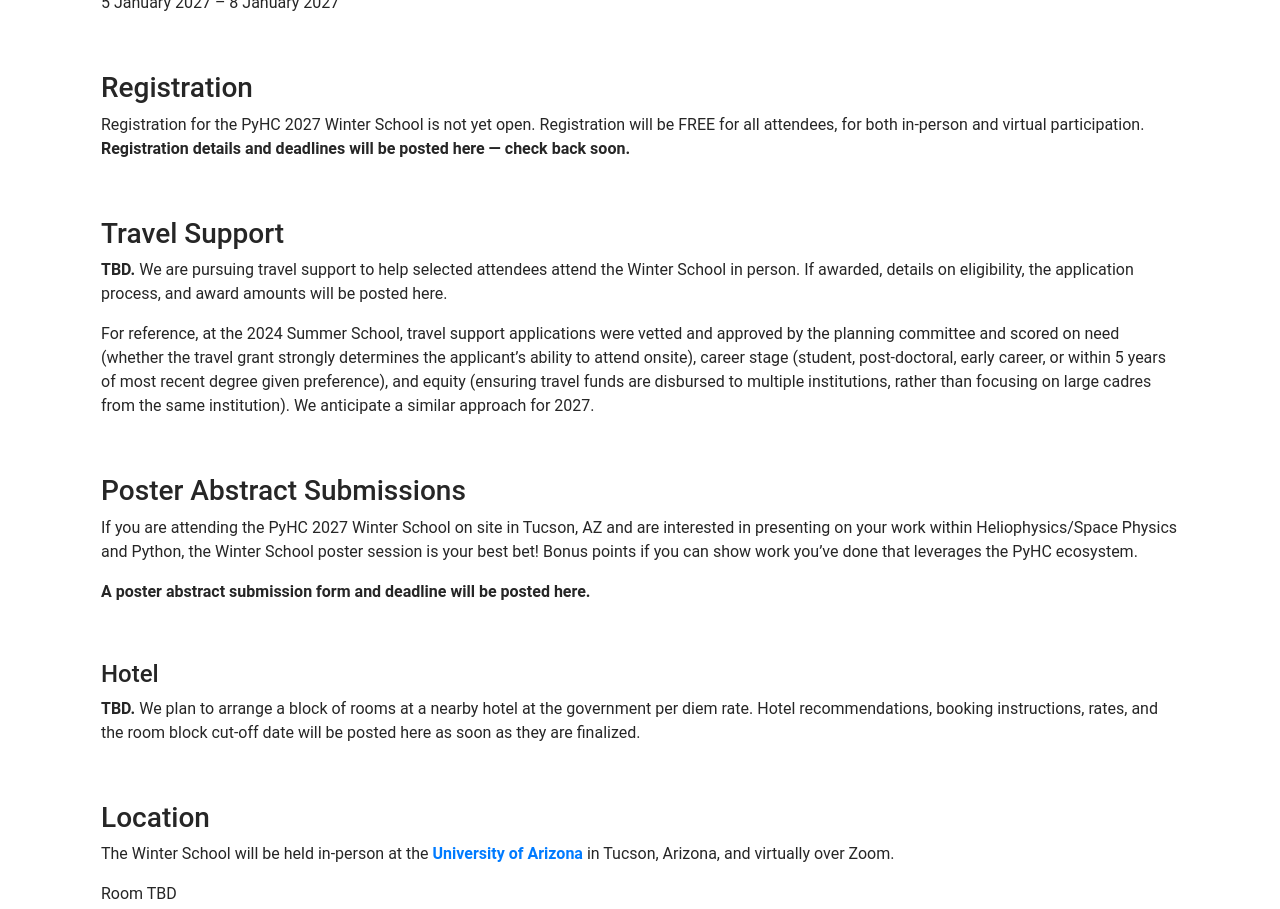
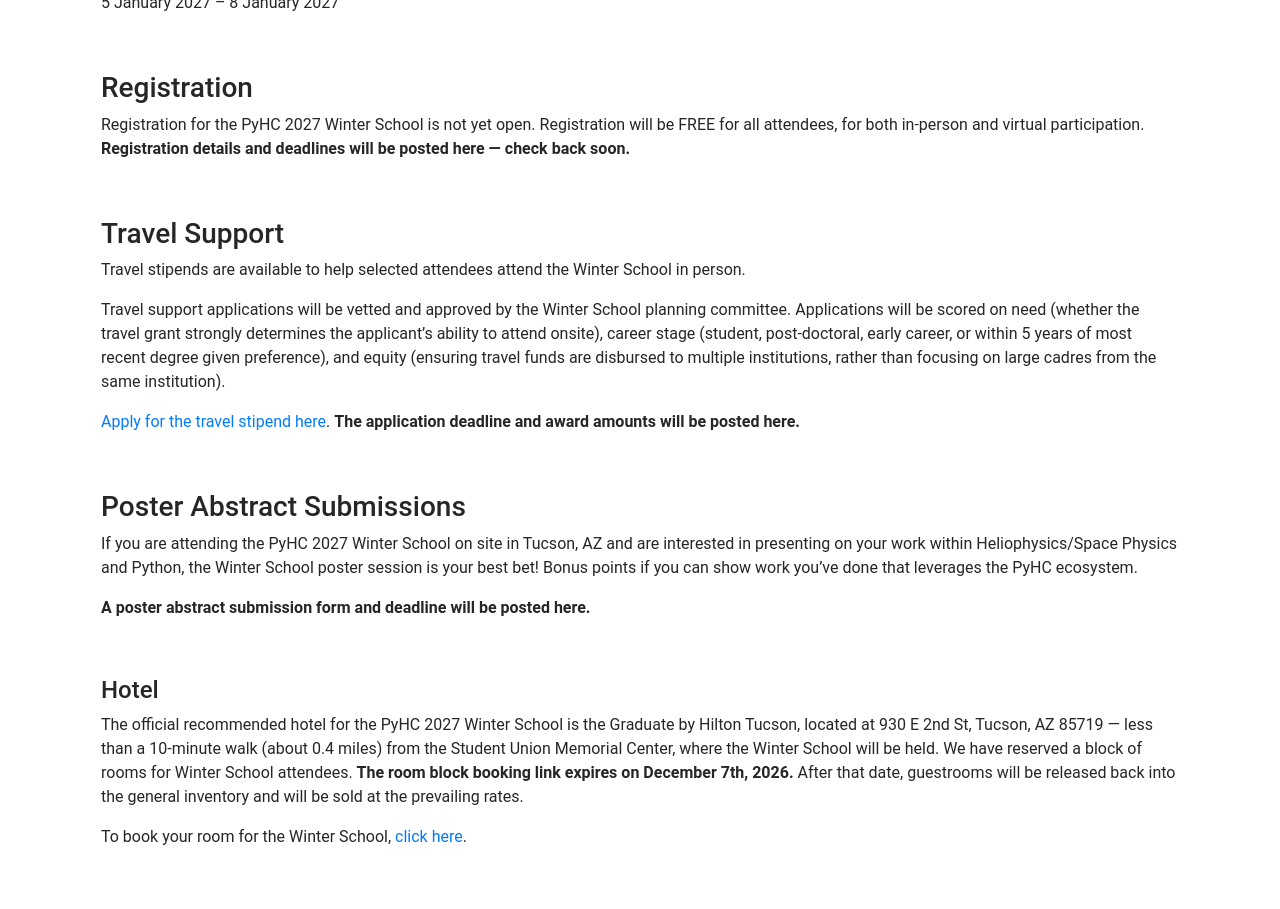
Before and after one commit to heliophysicsPy/heliophysicsPy.github.io, a Jekyll site: the page built from _pages/meetings/winter_schools/winter_school.md, in a window 1280 px wide and 1400 px high, scrolled down 1127 px. Shown: the top 909 px of the window. Built offline with Jekyll 4.4.1, drawn with Linux system fonts in a browser that asks for light colours; nearby versions of some CDN libraries; some of the changed text lies outside the part shown.

Commit message:
Add Winter School venue, hotel, and travel stipend details
Venue confirmed as the Student Union Memorial Center (1303 E University
Blvd); room numbers still TBD. Hotel room block at the Graduate by Hilton
Tucson with a 12/7/2026 booking cut-off. Travel stipend application form
is now live.

Co-Authored-By: Claude Opus 5 <noreply@anthropic.com>

```diff
--- a/_pages/meetings/winter_schools/winter_school.md
+++ b/_pages/meetings/winter_schools/winter_school.md
@@ -28,10 +28,12 @@ Registration for the PyHC 2027 Winter School is not yet open. Registration will
 
 <br>
 ### Travel Support
-<!-- TODO: Update once travel funding is confirmed (or remove this section if no travel support will be offered). -->
-**TBD.** We are pursuing travel support to help selected attendees attend the Winter School in person. If awarded, details on eligibility, the application process, and award amounts will be posted here.
+<!-- TODO: Add the application deadline, award amounts, and any eligibility restrictions (e.g. the NSF US-citizen/LPR rule that applied in 2024) once confirmed. -->
+Travel stipends are available to help selected attendees attend the Winter School in person.
 
-For reference, at the 2024 Summer School, travel support applications were vetted and approved by the planning committee and scored on need (whether the travel grant strongly determines the applicant's ability to attend onsite), career stage (student, post-doctoral, early career, or within 5 years of most recent degree given preference), and equity (ensuring travel funds are disbursed to multiple institutions, rather than focusing on large cadres from the same institution). We anticipate a similar approach for 2027.
+Travel support applications will be vetted and approved by the Winter School planning committee. Applications will be scored on need (whether the travel grant strongly determines the applicant's ability to attend onsite), career stage (student, post-doctoral, early career, or within 5 years of most recent degree given preference), and equity (ensuring travel funds are disbursed to multiple institutions, rather than focusing on large cadres from the same institution).
+
+[Apply for the travel stipend here](https://forms.gle/1tQ62tNjAw6JPNzb9). **The application deadline and award amounts will be posted here.**
 
 <br>
 ### Poster Abstract Submissions
@@ -42,22 +44,24 @@ If you are attending the PyHC 2027 Winter School on site in Tucson, AZ and are i
 
 <br>
 #### Hotel
-<!-- TODO: Add the recommended hotel, room block rate, booking link, and cut-off date. -->
-**TBD.** We plan to arrange a block of rooms at a nearby hotel at the government per diem rate. Hotel recommendations, booking instructions, rates, and the room block cut-off date will be posted here as soon as they are finalized.
+<!-- TODO: Add the negotiated room block rate (and parking cost, if any) once confirmed. -->
+The official recommended hotel for the PyHC 2027 Winter School is the Graduate by Hilton Tucson, located at 930 E 2nd St, Tucson, AZ 85719 — less than a 10-minute walk (about 0.4 miles) from the Student Union Memorial Center, where the Winter School will be held. We have reserved a block of rooms for Winter School attendees. **The room block booking link expires on December 7th, 2026.** After that date, guestrooms will be released back into the general inventory and will be sold at the prevailing rates.
+
+To book your room for the Winter School, [click here](https://book.passkey.com/event/51272286/owner/50247507/home).
 
 <br>
 ### Location
-The Winter School will be held in-person at the [**University of Arizona**](https://www.arizona.edu/) in Tucson, Arizona, and virtually over Zoom.
+The Winter School will be held in-person at the [**Student Union Memorial Center**](https://union.arizona.edu/) on the [University of Arizona](https://www.arizona.edu/) campus in Tucson, Arizona, and virtually over Zoom.
 
-<!-- TODO: Replace with the specific building, room, and street address once the venue is confirmed. -->
+<!-- TODO: Add the specific room number(s) once confirmed. -->
 Room TBD<br>
-Building TBD<br>
+Student Union Memorial Center<br>
 University of Arizona<br>
-Tucson, AZ 85721<br>
+1303 E University Blvd<br>
+Tucson, AZ 85719<br>
 USA<br>
 
-<!-- TODO: Swap this general-campus map for a precise Google Maps embed of the venue building once known. -->
-<iframe src="https://www.google.com/maps?q=University+of+Arizona,+Tucson,+AZ&amp;output=embed" width="600" height="450" style="border:0;" allowfullscreen="" loading="lazy" referrerpolicy="no-referrer-when-downgrade"></iframe>
+<iframe src="https://www.google.com/maps?q=Student+Union+Memorial+Center,+1303+E+University+Blvd,+Tucson,+AZ+85719&amp;output=embed" width="600" height="450" style="border:0;" allowfullscreen="" loading="lazy" referrerpolicy="no-referrer-when-downgrade"></iframe>
 
 <br>
 ### Agenda
@@ -74,7 +78,9 @@ We will use Zoom for remote participation. **Connection details will be sent via
 <br>
 #### Transportation
 <!-- TODO: Confirm and expand with campus parking info, shuttle options, and airport transit details. -->
-**TBD.** Tucson International Airport (TUS) is approximately a 20-minute drive from the University of Arizona campus. Phoenix Sky Harbor International Airport (PHX) is roughly a two-hour drive away and served by shuttle services. Details on parking, campus access, and getting around Tucson will be posted here.
+The recommended hotel, the Graduate by Hilton Tucson, is within walking distance of the Student Union Memorial Center — less than 10 minutes on foot.
+
+Tucson International Airport (TUS) is approximately a 20-minute drive from the University of Arizona campus. Phoenix Sky Harbor International Airport (PHX) is roughly a two-hour drive away and served by shuttle services. **Details on parking, campus access, and getting around Tucson will be posted here.**
 
 <br>
 ### Official Language
```
